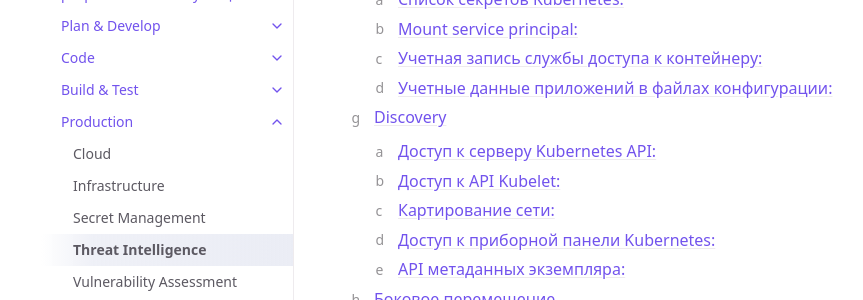
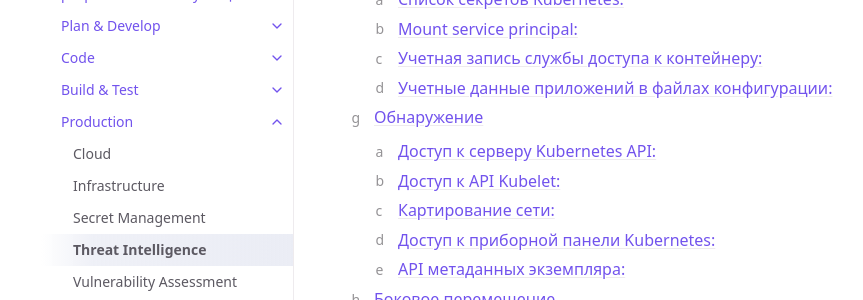
Before and after one commit to 2artem2/Work-Stuff, a Jekyll site: the page built from docs/production/threat-intelligence.md, in a window 1280 px wide and 900 px high, scrolled down 2703 px. Shown: the part 154-454 px from the top of the window, without its empty margins (78-941 px from the left). Built offline with Jekyll 4.4.1, drawn with Linux system fonts in a browser that asks for light colours.

Commit message:
threat-intelligence.md

```diff
--- a/docs/production/threat-intelligence.md
+++ b/docs/production/threat-intelligence.md
@@ -982,7 +982,7 @@ Kubernetes CronJob - это механизм планирования, испо
 
 
 
-### Discovery
+### Обнаружение
 
 Атаки на обнаружение представляют собой серьезную угрозу для безопасности сред Kubernetes. Злоумышленники используют различные техники для изучения среды, получения информации о ресурсах кластера и бокового перемещения для получения доступа к дополнительным целям. Понимание и смягчение последствий этих тактик обнаружения очень важно для укрепления общей безопасности развертываний Kubernetes. В этой статье мы рассмотрим распространенные методы обнаружения и обсудим стратегии, позволяющие усилить защиту и предотвратить несанкционированное проникновение в Kubernetes.
 
```
